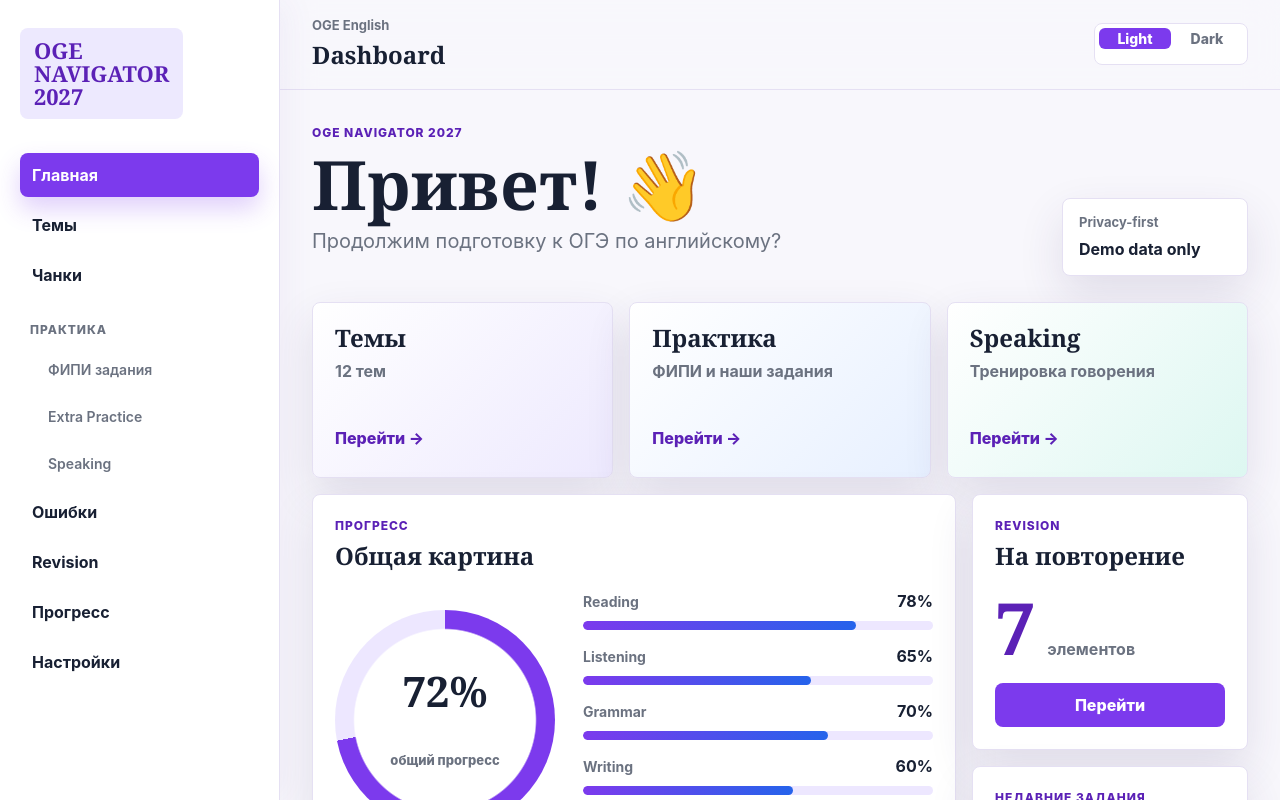
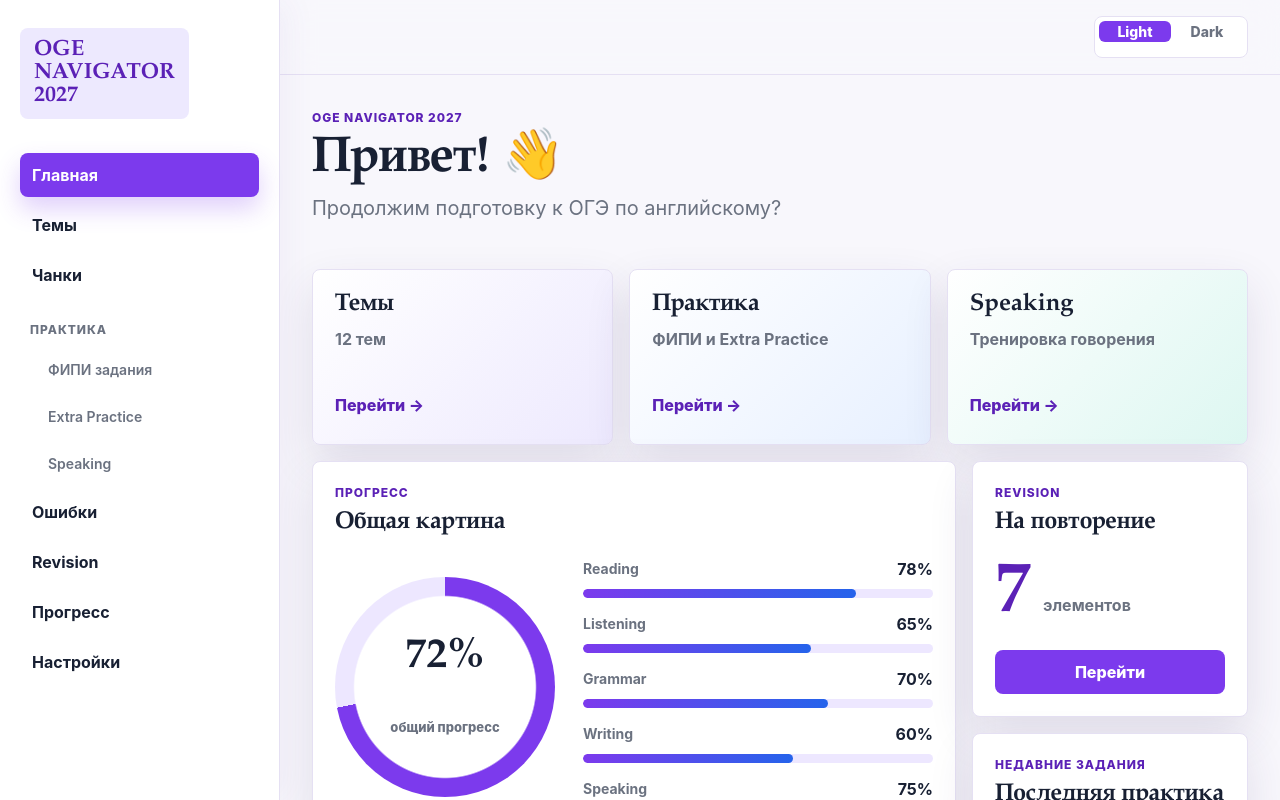
Before and after one commit to tatybelykh/oge-navigator-2027, a React (Vite) app: page / in a window 1280 px wide. Shown: the top 800 px of the page. Built offline with nearby package versions, Linux system fonts and the light colour scheme.

Commit message:
Polish main dashboard copy

```diff
--- a/src/components/AppShell.jsx
+++ b/src/components/AppShell.jsx
@@ -28,11 +28,6 @@ export function AppShell({
             <span aria-hidden="true">{isMenuOpen ? 'x' : '='}</span>
           </button>
 
-          <div className="topbar-title">
-            <span>OGE English</span>
-            <strong>Dashboard</strong>
-          </div>
-
           <button
             aria-label={themeLabel}
             className="theme-toggle"
--- a/src/components/Dashboard.jsx
+++ b/src/components/Dashboard.jsx
@@ -16,10 +16,6 @@ export function Dashboard({
           <p className="welcome-text">
             Продолжим подготовку к ОГЭ по английскому?
           </p>
-        </div>
-        <div className="privacy-note">
-          <span>Privacy-first</span>
-          <strong>Demo data only</strong>
         </div>
       </section>
 
--- a/src/data/dashboardData.js
+++ b/src/data/dashboardData.js
@@ -21,7 +21,7 @@ export const featureCards = [
   },
   {
     title: 'Практика',
-    meta: 'ФИПИ и наши задания',
+    meta: 'ФИПИ и Extra Practice',
     action: 'Перейти',
     tone: 'blue',
   },
--- a/src/styles/app.css
+++ b/src/styles/app.css
@@ -23,9 +23,9 @@
   border-radius: var(--radius);
   background: var(--accent-soft);
   color: var(--accent-strong);
-  font-family: Georgia, "Times New Roman", serif;
+  font-family: "Palatino Linotype", "Book Antiqua", Palatino, Georgia, serif;
   font-size: 22px;
-  font-weight: 700;
+  font-weight: 650;
   line-height: 0.95;
 }
 
@@ -89,28 +89,12 @@
   z-index: 20;
   display: flex;
   align-items: center;
-  justify-content: space-between;
+  justify-content: flex-end;
   min-height: 72px;
   padding: 16px 32px;
   background: color-mix(in srgb, var(--bg) 88%, transparent);
   border-bottom: 1px solid var(--border);
   backdrop-filter: blur(16px);
-}
-
-.topbar-title {
-  display: grid;
-  gap: 1px;
-}
-
-.topbar-title span {
-  color: var(--muted);
-  font-size: 13px;
-  font-weight: 700;
-}
-
-.topbar-title strong {
-  font-family: Georgia, "Times New Roman", serif;
-  font-size: 24px;
 }
 
 .icon-button,
@@ -132,6 +116,10 @@
   border: 1px solid var(--border);
   font-size: 22px;
   font-weight: 800;
+}
+
+.menu-button {
+  margin-right: auto;
 }
 
 .theme-toggle {
@@ -190,13 +178,13 @@ p {
 h1,
 h2 {
   color: var(--text);
-  font-family: Georgia, "Times New Roman", serif;
-  font-weight: 700;
+  font-family: "Palatino Linotype", "Book Antiqua", Palatino, Georgia, serif;
+  font-weight: 600;
 }
 
 h1 {
   margin-bottom: 8px;
-  font-size: clamp(40px, 7vw, 68px);
+  font-size: clamp(34px, 5.2vw, 50px);
   line-height: 1;
 }
 
@@ -332,7 +320,7 @@ h2 {
 }
 
 .progress-ring strong {
-  font-family: Georgia, "Times New Roman", serif;
+  font-family: "Palatino Linotype", "Book Antiqua", Palatino, Georgia, serif;
   font-size: 42px;
   line-height: 1;
 }
@@ -396,7 +384,7 @@ h2 {
 
 .revision-count strong {
   color: var(--accent-strong);
-  font-family: Georgia, "Times New Roman", serif;
+  font-family: "Palatino Linotype", "Book Antiqua", Palatino, Georgia, serif;
   font-size: 72px;
   line-height: 0.9;
 }
@@ -488,10 +476,6 @@ h2 {
     padding: 12px 18px;
   }
 
-  .topbar-title {
-    display: none;
-  }
-
   .main-content {
     padding: 26px 18px 36px;
   }
@@ -522,7 +506,7 @@ h2 {
 
 @media (max-width: 560px) {
   h1 {
-    font-size: 42px;
+    font-size: 34px;
   }
 
   .welcome-text {
```
